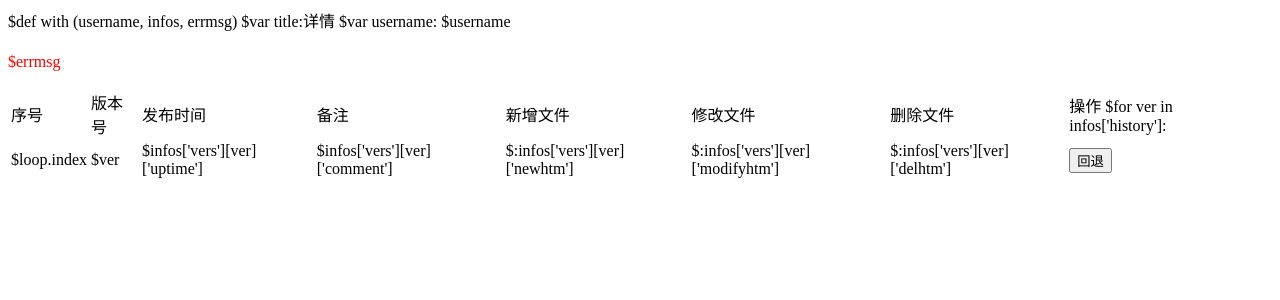
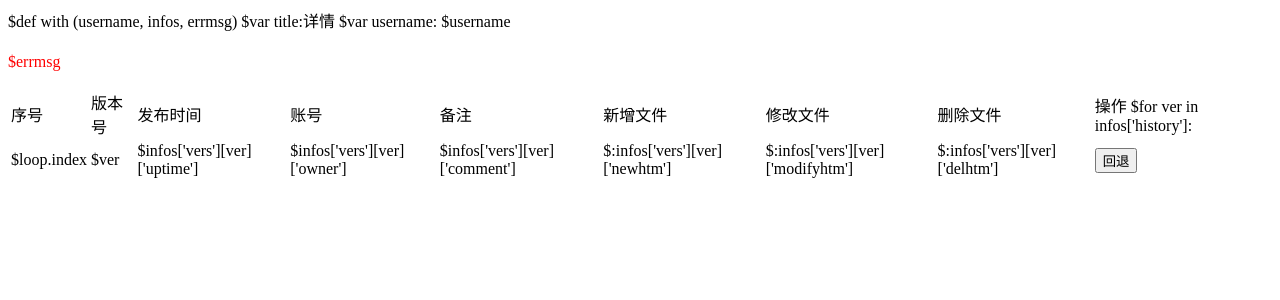
Before and after one commit to daxpot/pypub, a Python web app: template templates/detail.html in a window 1280 px wide. Shown: the top 300 px of the page. Run offline with Jinja, Linux system fonts and the light colour scheme; the template is opened without the code that fills it, so the values that code supplies are empty.

Commit message:
版本详情增加发布者

```diff
--- a/templates/detail.html
+++ b/templates/detail.html
@@ -7,9 +7,9 @@ $var username: $username
 	<p style='color:red'>$errmsg</p>
 	<div class="panel panel-default">
 		<div class="panel-body">
-			<table class='table table-striped'><tr><td>序号<td>版本号<td>发布时间<td>备注<td>新增文件<td>修改文件<td>删除文件<td>操作
+			<table class='table table-striped'><tr><td>序号<td>版本号<td>发布时间<td>账号<td>备注<td>新增文件<td>修改文件<td>删除文件<td>操作
 				$for ver in infos['history']:
-					<tr><td>$loop.index<td>$ver<td>$infos['vers'][ver]['uptime']<td>$infos['vers'][ver]['comment']
+					<tr><td>$loop.index<td>$ver<td>$infos['vers'][ver]['uptime']<td>$infos['vers'][ver]['owner']<td>$infos['vers'][ver]['comment']
 						<td style='max-width:200px;word-wrap:break-word;'>$:infos['vers'][ver]['newhtm']
 						<td style='max-width:200px;word-wrap:break-word;'>$:infos['vers'][ver]['modifyhtm']
 						<td style='max-width:200px;word-wrap:break-word;'>$:infos['vers'][ver]['delhtm']
```
